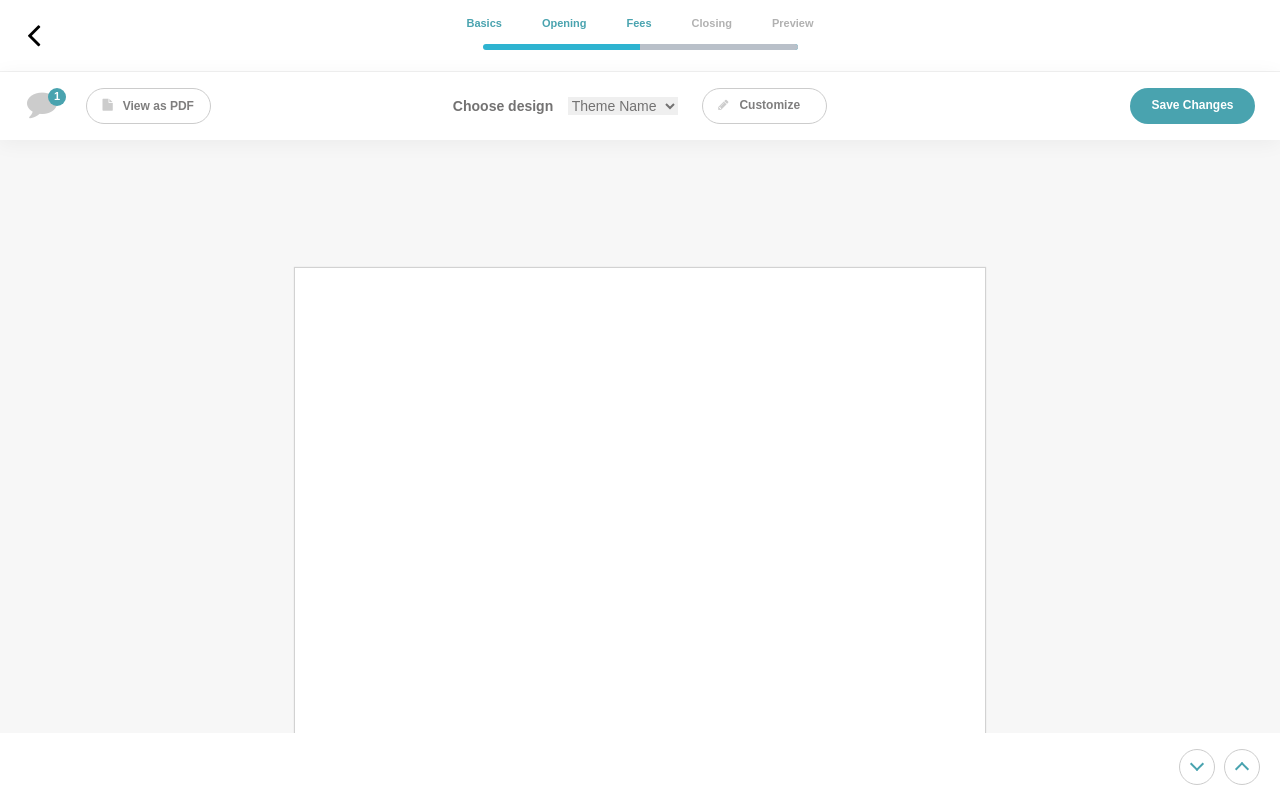
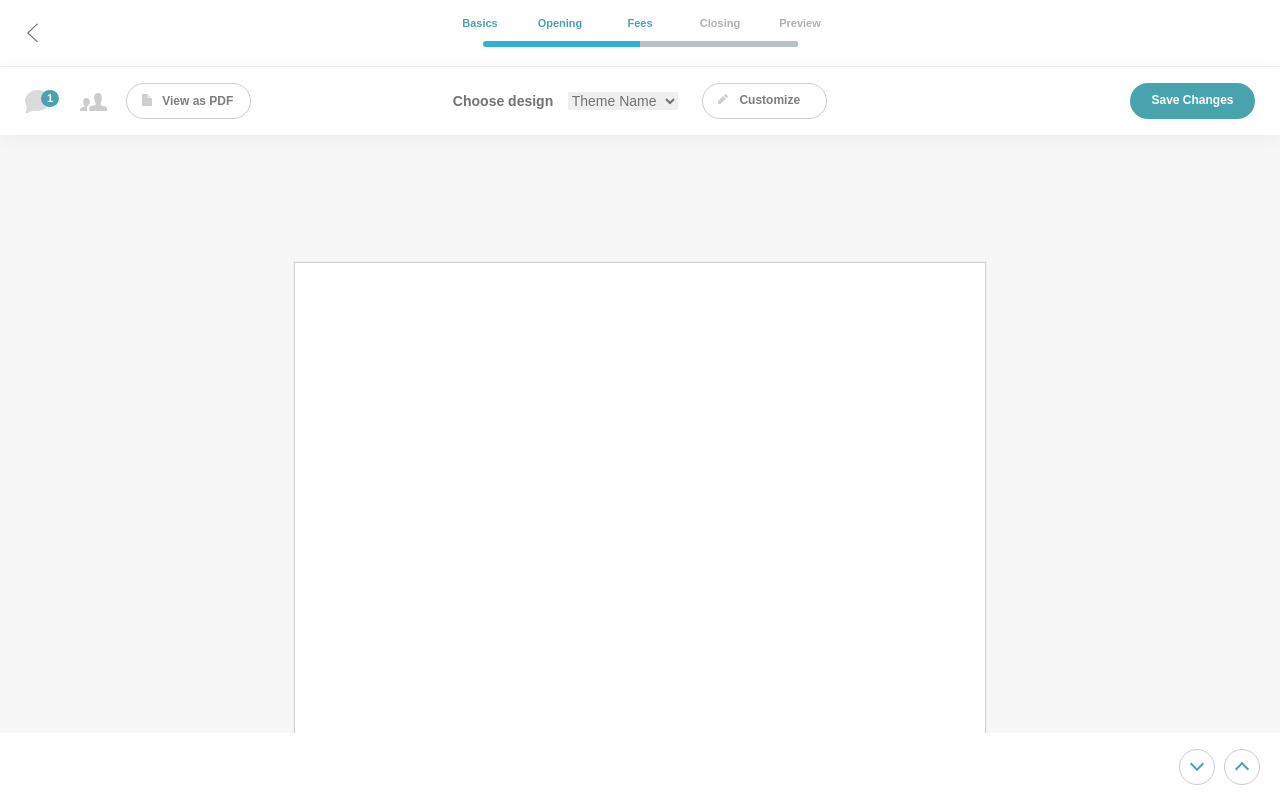
Before and after one commit to denys-vladymyrov/Bidsketch, a plain HTML site: page index.html in a window 1280 px wide. Shown: the top 798 px of the page. Drawn offline with Linux system fonts and the light colour scheme.

Commit message:
changed images from png to svg

```diff
--- a/css/main.css
+++ b/css/main.css
@@ -21,7 +21,7 @@ ul {
   min-width: 980px; }
 
 .top-nav {
-  height: 55px;
+  height: 50px;
   font-size: 11px;
   font-weight: bold;
   background-color: #fff;
@@ -29,24 +29,32 @@ ul {
   padding-top: 16px;
   border-bottom: 1px solid #f1f1f1;
   position: relative; }
-  .top-nav .fa {
+  .top-nav .angle-left {
     left: 27px;
     position: absolute;
     font-size: 38px;
-    top: 15px;
-    cursor: pointer; }
+    cursor: pointer;
+    top: 50%;
+    -webkit-transform: translate(0%, -50%);
+    -ms-transform: translate(0%, -50%);
+    transform: translate(0%, -50%); }
   .top-nav ul {
     display: inline-block;
     margin-bottom: 8px; }
     .top-nav ul li {
-      margin-right: 40px; }
+      height: 40px;
+      width: 80px;
+      z-index: 1;
+      position: relative; }
       .top-nav ul li:last-child {
         margin-right: 0; }
       .top-nav ul li.active a {
         color: #49a3af; }
       .top-nav ul li a {
         color: #b1b1b1;
-        text-decoration: none; }
+        text-decoration: none;
+        display: block;
+        height: 40px; }
         .top-nav ul li a:hover {
           color: #265b63; }
   .top-nav .progress {
@@ -58,7 +66,10 @@ ul {
     background: #2EB3D0;
     margin: 0 auto;
     overflow: hidden;
-    position: relative; }
+    position: relative;
+    position: relative;
+    top: -28px;
+    z-index: 0; }
     .top-nav .progress-wrap .progress-bar {
       -webkit-border-radius: 0 0 10px;
       border-radius: 0 0 10px;
@@ -72,8 +83,8 @@ ul {
   text-align: center;
   position: relative;
   background-color: #fff;
-  -webkit-box-shadow: -1px 3px 20px 0px rgba(0, 0, 0, 0.05);
-  box-shadow: -1px 3px 20px 0px rgba(0, 0, 0, 0.05);
+  -webkit-box-shadow: -1px 3px 20px 0 rgba(0, 0, 0, 0.05);
+  box-shadow: -1px 3px 20px 0 rgba(0, 0, 0, 0.05);
   height: 36px; }
   .top-line .btn-default {
     margin-right: 5px; }
@@ -84,23 +95,27 @@ ul {
   top: 0; }
 
 .top-line__left {
-  position: absolute;
-  left: 27px;
-  top: 50%;
-  -webkit-transform: translate(0%, -50%);
-  -ms-transform: translate(0%, -50%);
-  transform: translate(0%, -50%); }
+  width: 20%;
+  float: left;
+  padding-left: 25px;
+  -webkit-box-sizing: border-box;
+  box-sizing: border-box;
+  text-align: left; }
 
 .top-line__right {
-  position: absolute;
-  right: 20px;
-  top: 50%;
-  -webkit-transform: translate(0%, -50%);
-  -ms-transform: translate(0%, -50%);
-  transform: translate(0%, -50%); }
+  float: right;
+  width: 20%;
+  padding-right: 20px;
+  -webkit-box-sizing: border-box;
+  box-sizing: border-box;
+  text-align: right; }
 
 .top-line__center {
-  line-height: 36px; }
+  line-height: 36px;
+  width: 60%;
+  float: left;
+  -webkit-box-sizing: border-box;
+  box-sizing: border-box; }
   .top-line__center .btn-transparent {
     margin-left: 20px;
     vertical-align: top; }
@@ -122,11 +137,7 @@ ul {
   position: relative;
   display: inline-block;
   margin-right: 25px;
-  vertical-align: top; }
-
-.comment__icon {
-  color: #ccc;
-  font-size: 30px; }
+  top: 2px; }
 
 .comment__count {
   font-size: 11px;
@@ -138,7 +149,12 @@ ul {
   color: #fff;
   position: absolute;
   right: -9px;
-  top: 0; }
+  top: 0;
+  line-height: 15px; }
+
+.collaborators-wrap {
+  display: inline-block;
+  margin-right: 15px; }
 
 .btn {
   width: 125px;
@@ -150,7 +166,7 @@ ul {
   font-size: 12px;
   font-weight: bold;
   cursor: pointer; }
-  .btn i {
+  .btn img {
     float: left;
     color: #ccc; }
 
--- a/index.html
+++ b/index.html
@@ -25,7 +25,7 @@
   <header>
     <div class="top-nav">
       <div class="nav-wrap">
-        <i class="fa fa-angle-left" aria-hidden="true"></i>
+        <img src="img/angle-left.svg" class="angle-left" alt="angle-left">
         <ul class="nav-list">
           <li class="active"><a href="#">Basics</a></li>
           <li class="active"><a href="#">Opening</a></li>
@@ -40,14 +40,22 @@
     </div>
     <div class="top-line">
       <div class="top-line__left">
+
         <div class="comment">
-          <i class="fa fa-comment comment__icon" aria-hidden="true"></i>
+          <!--<i class="fa fa-comment comment__icon" aria-hidden="true"></i>-->
+          <img src="img/comment.svg" class="comment__icon" alt="comment">
           <div class="comment__count">
             1
           </div>
         </div>
+
+        <div class="collaborators-wrap">
+          <img src="img/collaborators.svg" alt="collaborators">
+        </div>
+
         <button class="btn btn-transparent">
-          <i class="fa fa-file" aria-hidden="true"></i>
+          <!--<i class="fa fa-file" aria-hidden="true"></i>-->
+          <img src="img/file.svg" class="file-icon" alt="file">
           <span>View as PDF</span>
         </button>
       </div>
@@ -59,7 +67,9 @@
           <option>2</option>
           <option>3</option>
         </select>
-        <button class="btn btn-transparent"><i class="fa fa-pencil" aria-hidden="true"></i>Customize</button>
+        <button class="btn btn-transparent">
+          <img src="img/4.svg" alt="pencil">
+          Customize</button>
       </div>
       <div class="top-line__right">
         <button class="btn btn-default">Save Changes</button>
```
Also changed, not shown: img/angle-left.svg (renamed from img/5.svg), img/collaborators.svg (renamed from img/2.svg), img/comment.svg (renamed from img/1.svg), img/file.svg (renamed from img/3.svg).
